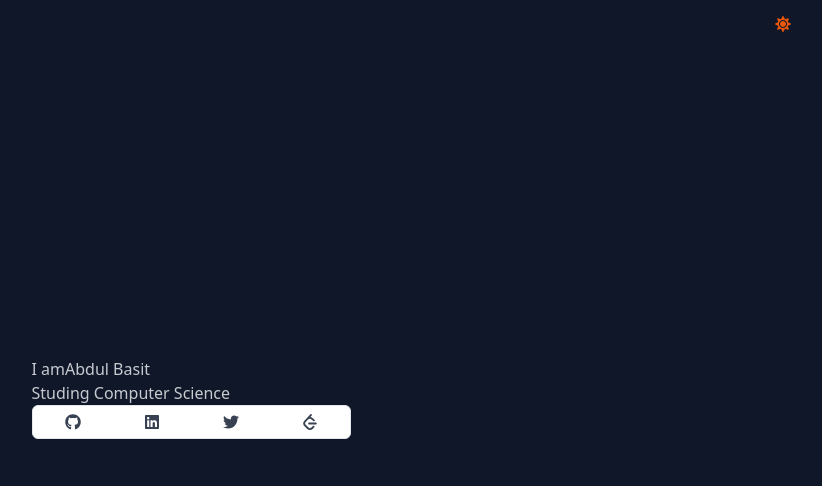
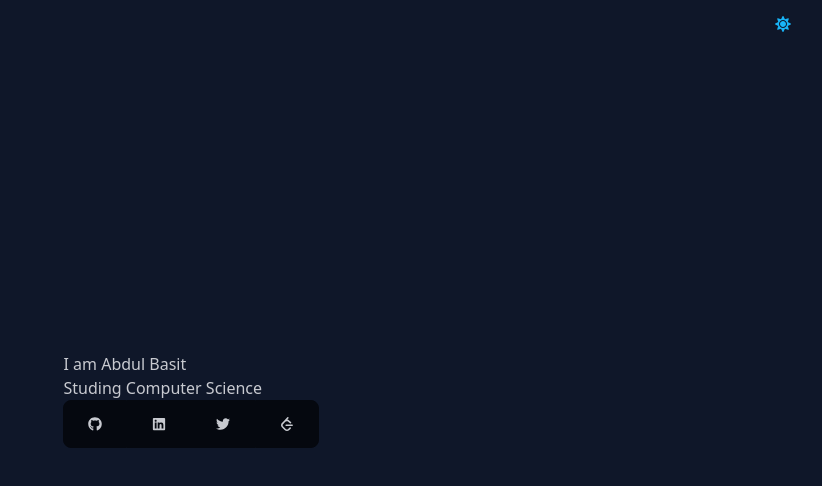
Before and after one commit to abd-ulbasit/abd-ulbasit, a Next.js app: page / in a window 1280 px wide. Shown: the top 486 px of the page, without its empty margins (449-1271 px from the left). Built offline with nearby package versions, Linux system fonts and the light colour scheme.

Commit message:
add daisy btn for socials

```diff
--- a/app/components/Socials.tsx
+++ b/app/components/Socials.tsx
@@ -6,18 +6,18 @@ function Socials() {
   //make an array socials that has opjects with two properties one is src one is icon that is of IconType
   interface social { src: string, icon: IconType }
   const socials: social[] = [{ src: "www.github.com/abd-ulbasit", icon: FaGithub }, { src: "www.linkedin.com/in/abd-ulbasit", icon: FaLinkedin }, { src: "www.twitter.com/abd_lbasit", icon: FaTwitter }, { src: "www.leetcode.com/abd-ulbasit", icon: SiLeetcode }]
-  return <span
-    className="inline-flex -space-x-px overflow-hidden rounded-md border bg-white shadow-sm dark:border-gray-800 dark:bg-gray-900"
+  return <div
+    className="btn-group"
   >{socials.map((social) => {
 
     return <button key={social.src} onClick={(e) => { e.preventDefault(); window.open(`https://${social.src}`, "_blank") }}
-      className="inline-block px-8 py-2  font-medium text-gray-700 hover:bg-gray-50 focus:relative dark:text-gray-200 dark:hover:bg-gray-800"
+      className="btn px-6 py-0"
     >
       {<social.icon></social.icon>}
     </button>
   })
     }
-  </span>
+  </div>
 
 }
 export default Socials;
--- a/app/components/ThemeToggler.tsx
+++ b/app/components/ThemeToggler.tsx
@@ -4,7 +4,7 @@ import { FaRegMoon, FaSun } from "react-icons/fa"
 const ThemeToggler = () => {
     const { theme, setTheme } = useTheme();
     return (
-        <button className={` text-orange-600 px-6 py-2`} onClick={() => { setTheme(theme == "night" ? "retro" : "night") }}  >{theme == "retro" ? <FaRegMoon></FaRegMoon> :
+        <button className={` text-primary-focus px-6 py-2`} onClick={() => { setTheme(theme == "night" ? "retro" : "night") }}  >{theme == "retro" ? <FaRegMoon></FaRegMoon> :
             <FaSun></FaSun>}
         </button>
     );
--- a/app/page.tsx
+++ b/app/page.tsx
@@ -4,18 +4,12 @@ export default function Home() {
     <main className="min-h-screen flex flex-col items-center justify-center">
       <div>
         <h1 className='' >
-          <span className="" >
-            I am
-            <span className='' >
-              Abdul Basit
-            </span>
-          </span>
+
+          I am Abdul Basit
+
         </h1>
         <p className='' >Studing Computer Science  </p>
-        <div className="" >
-
-          <Socials></Socials>
-        </div>
+        <Socials></Socials>
       </div>
     </main>
   )
```
